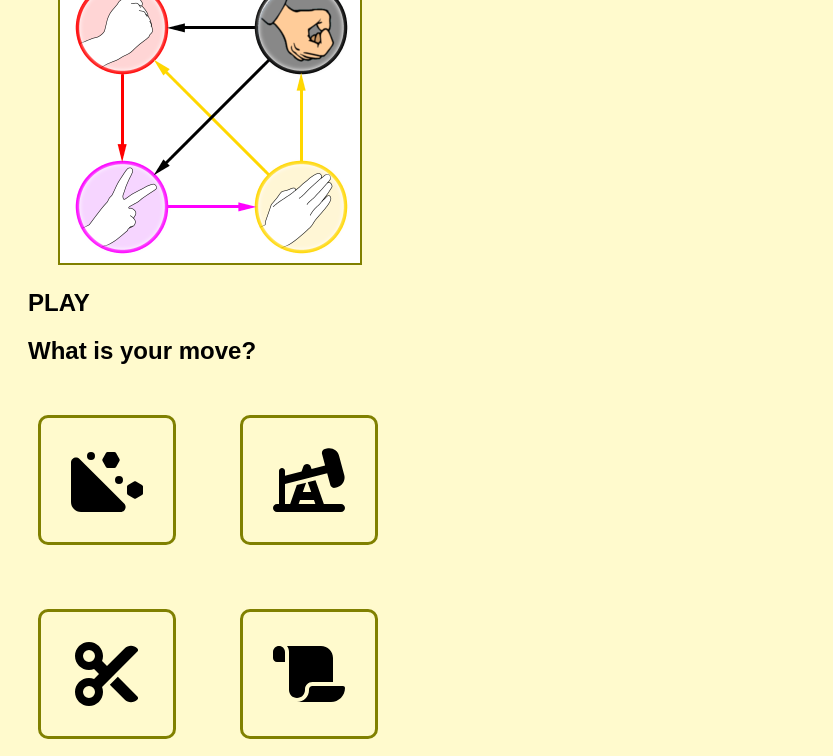
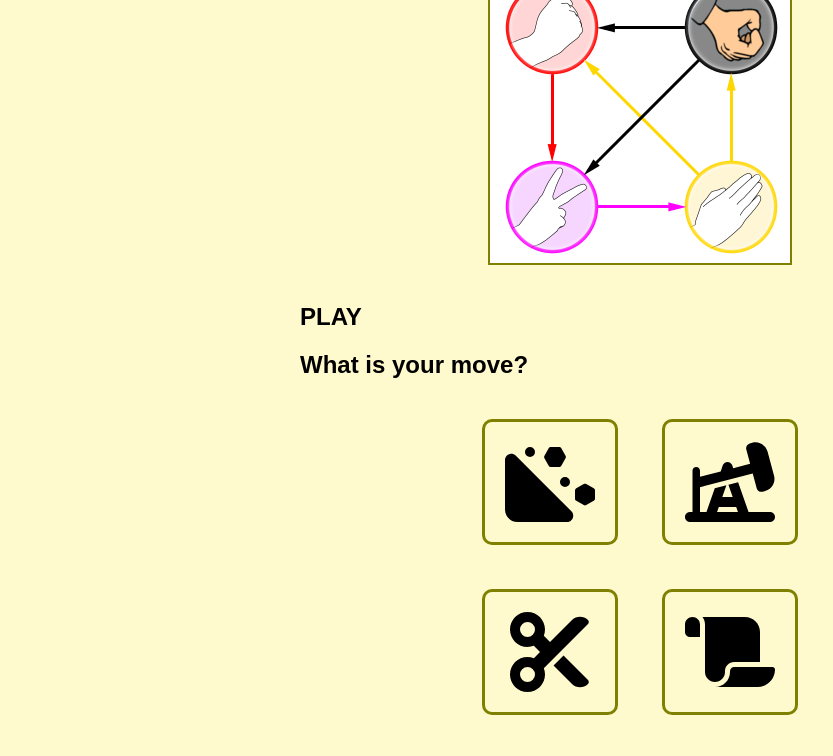
Before and after one commit to DrSYakovlev/pierre-papier-ciseaux-puits, a plain HTML site: page index.html in a window 1280 px wide. Shown: the part 531-1287 px from the top of the page, without its empty margins (0-833 px from the left). Drawn offline with Linux system fonts and the light colour scheme.

Commit message:
Adjust alignment of elements to fit different screen sizes.

```diff
--- a/assets/css/style.css
+++ b/assets/css/style.css
@@ -1,10 +1,15 @@
 body {
     background:lemonchiffon;
     font-family:Arial, Helvetica, sans-serif;
+    margin-left: auto;
+    margin-right: auto;
+    max-width: 720px;
 }
 
 img {
-    margin-left: 50px;
+    display: block;
+    margin-left: auto;
+    margin-right: auto;
 }
 
 footer {
@@ -14,6 +19,7 @@ footer {
 
 h1, h2 {
     padding-left: 20px;
+    padding-right: 20px;
 }
 
 h4 {
@@ -25,8 +31,8 @@ h4 {
 }
 
 svg {
-    padding: 30px;
-    margin: 30px;
+    padding: 20px;
+    margin: 20px;
     border: solid olive 3px;
     border-radius: 10px;
 }
@@ -49,7 +55,6 @@ p {
     text-justify: inter-word;
     font-size:x-large;
     text-shadow: 1px 1px;
-
 }
 
 #nav-bar {
@@ -68,6 +73,12 @@ p {
     border: solid olive 2px;
 }
 
+#icons {
+    text-align: center;
+    margin-left: auto;
+    margin-left: auto;
+}
+
 #rock:hover {
     border: solid red 5px;
 }
--- a/assets/js/script.js
+++ b/assets/js/script.js
@@ -20,7 +20,6 @@ function myRock() {
         document.getElementById('result1').innerHTML = 'lost';
     }
 }
-
 
 function myPaper() {
     currentReply = reply[(Math.floor(Math.random() * reply.length))];;
--- a/index.html
+++ b/index.html
@@ -31,15 +31,20 @@
 
     <h2>What is your move?</h2>
 
-    <svg id="rock" xmlns="http://www.w3.org/2000/svg" height="64" width="72" viewBox="0 0 576 512"><!--!Font Awesome Free 6.5.1 by @fontawesome - https://fontawesome.com License - https://fontawesome.com/license/free Copyright 2023 Fonticons, Inc.--><path d="M252.4 103.8l27 48c2.8 5 8.2 8.2 13.9 8.2l53.3 0c5.8 0 11.1-3.1 13.9-8.2l27-48c2.7-4.9 2.7-10.8 0-15.7l-27-48c-2.8-5-8.2-8.2-13.9-8.2H293.4c-5.8 0-11.1 3.1-13.9 8.2l-27 48c-2.7 4.9-2.7 10.8 0 15.7zM68.3 87C43.1 61.8 0 79.7 0 115.3V432c0 44.2 35.8 80 80 80H396.7c35.6 0 53.5-43.1 28.3-68.3L68.3 87zM504.2 403.6c4.9 2.7 10.8 2.7 15.7 0l48-27c5-2.8 8.2-8.2 8.2-13.9V309.4c0-5.8-3.1-11.1-8.2-13.9l-48-27c-4.9-2.7-10.8-2.7-15.7 0l-48 27c-5 2.8-8.2 8.2-8.2 13.9v53.3c0 5.8 3.1 11.1 8.2 13.9l48 27zM192 64a32 32 0 1 0 -64 0 32 32 0 1 0 64 0zM384 288a32 32 0 1 0 0-64 32 32 0 1 0 0 64z"/></svg>
+    <!--Group of playint icons-->
 
-    <svg id="well" xmlns="http://www.w3.org/2000/svg" height="64" width="72" viewBox="0 0 576 512"><!--!Font Awesome Free 6.5.1 by @fontawesome - https://fontawesome.com License - https://fontawesome.com/license/free Copyright 2023 Fonticons, Inc.--><path d="M528.3 61.3c-11.4-42.7-55.3-68-98-56.6L414.9 8.8C397.8 13.4 387.7 31 392.3 48l24.5 91.4L308.5 167.5l-6.3-18.1C297.7 136.6 285.6 128 272 128s-25.7 8.6-30.2 21.4l-13.6 39L96 222.6V184c0-13.3-10.7-24-24-24s-24 10.7-24 24V448H32c-17.7 0-32 14.3-32 32s14.3 32 32 32H544c17.7 0 32-14.3 32-32s-14.3-32-32-32H406.7L340 257.5l-62.2 16.1L305.3 352H238.7L265 277l-74.6 19.3L137.3 448H96V288.8l337.4-87.5 25.2 94c4.6 17.1 22.1 27.2 39.2 22.6l15.5-4.1c42.7-11.4 68-55.3 56.6-98L528.3 61.3zM205.1 448l11.2-32H327.7l11.2 32H205.1z"/></svg>
+    <div id="icons">
+        <svg id="rock" xmlns="http://www.w3.org/2000/svg" height="80" width="90" viewBox="0 0 576 512"><!--!Font Awesome Free 6.5.1 by @fontawesome - https://fontawesome.com License - https://fontawesome.com/license/free Copyright 2023 Fonticons, Inc.--><path d="M252.4 103.8l27 48c2.8 5 8.2 8.2 13.9 8.2l53.3 0c5.8 0 11.1-3.1 13.9-8.2l27-48c2.7-4.9 2.7-10.8 0-15.7l-27-48c-2.8-5-8.2-8.2-13.9-8.2H293.4c-5.8 0-11.1 3.1-13.9 8.2l-27 48c-2.7 4.9-2.7 10.8 0 15.7zM68.3 87C43.1 61.8 0 79.7 0 115.3V432c0 44.2 35.8 80 80 80H396.7c35.6 0 53.5-43.1 28.3-68.3L68.3 87zM504.2 403.6c4.9 2.7 10.8 2.7 15.7 0l48-27c5-2.8 8.2-8.2 8.2-13.9V309.4c0-5.8-3.1-11.1-8.2-13.9l-48-27c-4.9-2.7-10.8-2.7-15.7 0l-48 27c-5 2.8-8.2 8.2-8.2 13.9v53.3c0 5.8 3.1 11.1 8.2 13.9l48 27zM192 64a32 32 0 1 0 -64 0 32 32 0 1 0 64 0zM384 288a32 32 0 1 0 0-64 32 32 0 1 0 0 64z"/></svg>
 
-    <br>
+        <svg id="well" xmlns="http://www.w3.org/2000/svg" height="80" width="90" viewBox="0 0 576 512"><!--!Font Awesome Free 6.5.1 by @fontawesome - https://fontawesome.com License - https://fontawesome.com/license/free Copyright 2023 Fonticons, Inc.--><path d="M528.3 61.3c-11.4-42.7-55.3-68-98-56.6L414.9 8.8C397.8 13.4 387.7 31 392.3 48l24.5 91.4L308.5 167.5l-6.3-18.1C297.7 136.6 285.6 128 272 128s-25.7 8.6-30.2 21.4l-13.6 39L96 222.6V184c0-13.3-10.7-24-24-24s-24 10.7-24 24V448H32c-17.7 0-32 14.3-32 32s14.3 32 32 32H544c17.7 0 32-14.3 32-32s-14.3-32-32-32H406.7L340 257.5l-62.2 16.1L305.3 352H238.7L265 277l-74.6 19.3L137.3 448H96V288.8l337.4-87.5 25.2 94c4.6 17.1 22.1 27.2 39.2 22.6l15.5-4.1c42.7-11.4 68-55.3 56.6-98L528.3 61.3zM205.1 448l11.2-32H327.7l11.2 32H205.1z"/></svg>
+        <br>
 
-    <svg id="scissors" xmlns="http://www.w3.org/2000/svg" height="64" width="72" viewBox="0 0 512 512"><!--!Font Awesome Free 6.5.1 by @fontawesome - https://fontawesome.com License - https://fontawesome.com/license/free Copyright 2023 Fonticons, Inc.--><path d="M256 192l-39.5-39.5c4.9-12.6 7.5-26.2 7.5-40.5C224 50.1 173.9 0 112 0S0 50.1 0 112s50.1 112 112 112c14.3 0 27.9-2.7 40.5-7.5L192 256l-39.5 39.5c-12.6-4.9-26.2-7.5-40.5-7.5C50.1 288 0 338.1 0 400s50.1 112 112 112s112-50.1 112-112c0-14.3-2.7-27.9-7.5-40.5L499.2 76.8c7.1-7.1 7.1-18.5 0-25.6c-28.3-28.3-74.1-28.3-102.4 0L256 192zm22.6 150.6L396.8 460.8c28.3 28.3 74.1 28.3 102.4 0c7.1-7.1 7.1-18.5 0-25.6L342.6 278.6l-64 64zM64 112a48 48 0 1 1 96 0 48 48 0 1 1 -96 0zm48 240a48 48 0 1 1 0 96 48 48 0 1 1 0-96z"/></svg>
+        <svg id="scissors" xmlns="http://www.w3.org/2000/svg" height="80" width="90" viewBox="0 0 512 512"><!--!Font Awesome Free 6.5.1 by @fontawesome - https://fontawesome.com License - https://fontawesome.com/license/free Copyright 2023 Fonticons, Inc.--><path d="M256 192l-39.5-39.5c4.9-12.6 7.5-26.2 7.5-40.5C224 50.1 173.9 0 112 0S0 50.1 0 112s50.1 112 112 112c14.3 0 27.9-2.7 40.5-7.5L192 256l-39.5 39.5c-12.6-4.9-26.2-7.5-40.5-7.5C50.1 288 0 338.1 0 400s50.1 112 112 112s112-50.1 112-112c0-14.3-2.7-27.9-7.5-40.5L499.2 76.8c7.1-7.1 7.1-18.5 0-25.6c-28.3-28.3-74.1-28.3-102.4 0L256 192zm22.6 150.6L396.8 460.8c28.3 28.3 74.1 28.3 102.4 0c7.1-7.1 7.1-18.5 0-25.6L342.6 278.6l-64 64zM64 112a48 48 0 1 1 96 0 48 48 0 1 1 -96 0zm48 240a48 48 0 1 1 0 96 48 48 0 1 1 0-96z"/></svg>
 
-    <svg id="paper" xmlns="http://www.w3.org/2000/svg" height="64" width="72" viewBox="0 0 576 512"><!--!Font Awesome Free 6.5.1 by @fontawesome - https://fontawesome.com License - https://fontawesome.com/license/free Copyright 2023 Fonticons, Inc.--><path d="M0 80v48c0 17.7 14.3 32 32 32H48 96V80c0-26.5-21.5-48-48-48S0 53.5 0 80zM112 32c10 13.4 16 30 16 48V384c0 35.3 28.7 64 64 64s64-28.7 64-64v-5.3c0-32.4 26.3-58.7 58.7-58.7H480V128c0-53-43-96-96-96H112zM464 480c61.9 0 112-50.1 112-112c0-8.8-7.2-16-16-16H314.7c-14.7 0-26.7 11.9-26.7 26.7V384c0 53-43 96-96 96H368h96z"/></svg>
+        <svg id="paper" xmlns="http://www.w3.org/2000/svg" height="80" width="90" viewBox="0 0 576 512"><!--!Font Awesome Free 6.5.1 by @fontawesome - https://fontawesome.com License - https://fontawesome.com/license/free Copyright 2023 Fonticons, Inc.--><path d="M0 80v48c0 17.7 14.3 32 32 32H48 96V80c0-26.5-21.5-48-48-48S0 53.5 0 80zM112 32c10 13.4 16 30 16 48V384c0 35.3 28.7 64 64 64s64-28.7 64-64v-5.3c0-32.4 26.3-58.7 58.7-58.7H480V128c0-53-43-96-96-96H112zM464 480c61.9 0 112-50.1 112-112c0-8.8-7.2-16-16-16H314.7c-14.7 0-26.7 11.9-26.7 26.7V384c0 53-43 96-96 96H368h96z"/></svg>
+</div>
+
+
 
     <!--Result-->
     <div>
```
